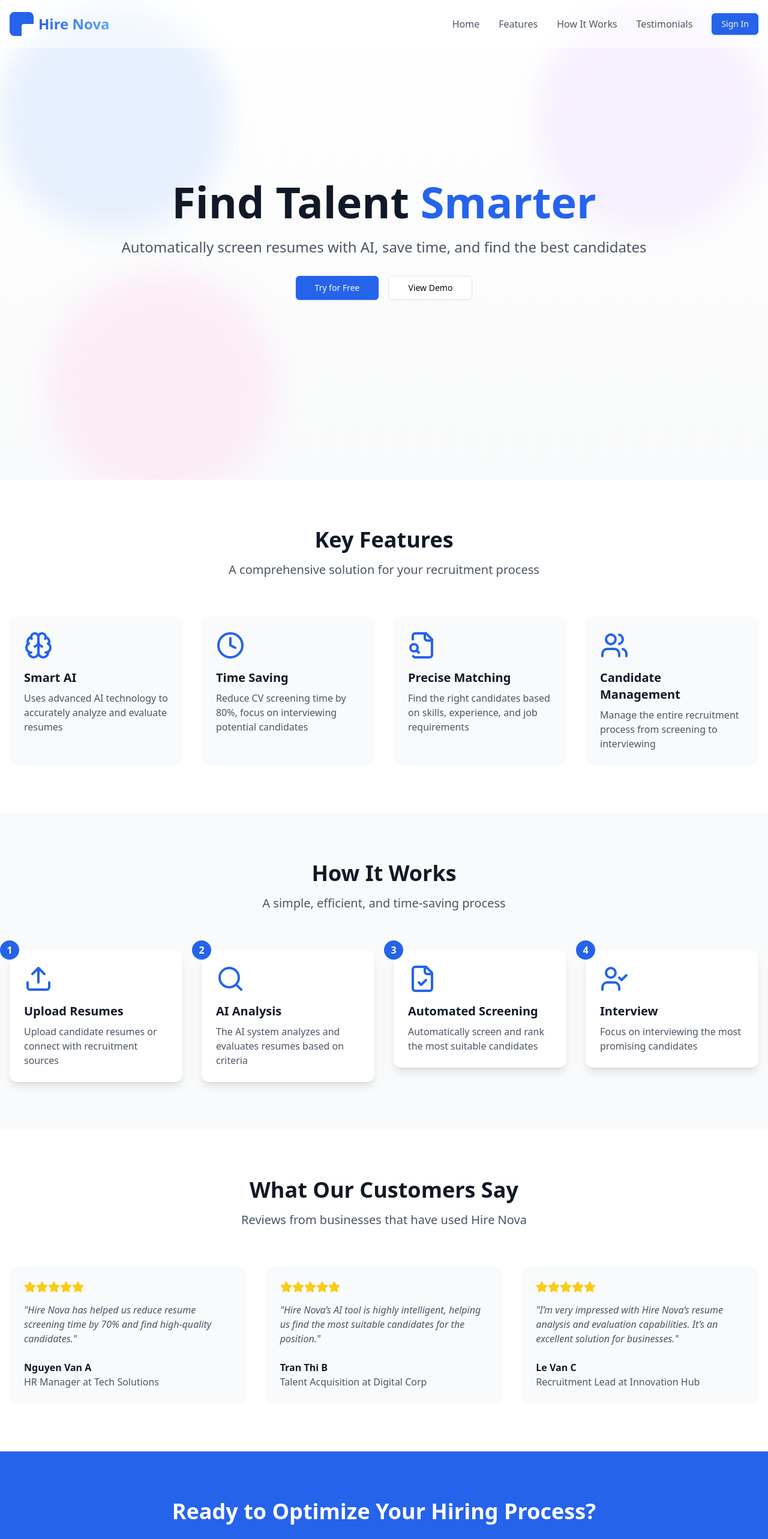
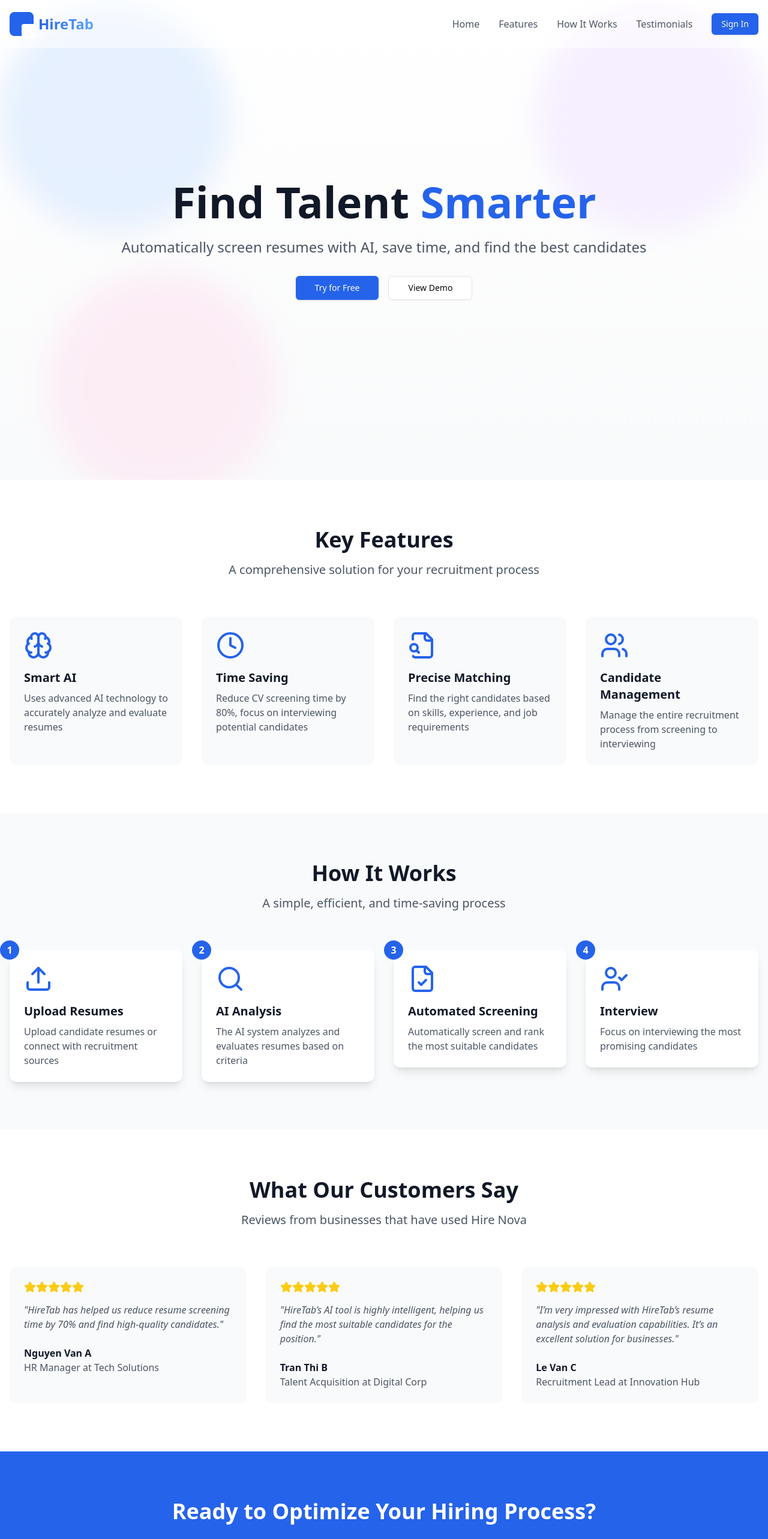
Before and after one commit to dscdut/HireNova, a React (Vite) app in the folder frontend/: page / in a window 1280 px wide. Shown: the top 2566 px of the page at 60% size. Built offline with nearby package versions, Linux system fonts and the light colour scheme.

Commit message:
Feat/scan cv n8n (#16) (#22)
* Feature Scan CV N8N

* feat/scan-cv-n8n api n8n

Co-authored-by: DTK-18 <120298180+hodinhtuankiet@users.noreply.github.com>

```diff
--- a/frontend/index.html
+++ b/frontend/index.html
@@ -4,7 +4,7 @@
     <meta charset="UTF-8" />
     <link rel="icon" type="image/svg+xml" href="/vite.svg" />
     <meta name="viewport" content="width=device-width, initial-scale=1.0" />
-    <title>HireNova - GDSGoC_DUT</title>
+    <title>HireTab - GDSGoC_DUT</title>
   </head>
   <body>
     <div id="root"></div>
--- a/frontend/src/components/landing/Footer.jsx
+++ b/frontend/src/components/landing/Footer.jsx
@@ -30,7 +30,7 @@ const Footer = () => {
   ]
 
   const contactInfo = [
-    { icon: <Mail className="w-5 h-5" />, text: 'contact@hirenova.com' },
+    { icon: <Mail className="w-5 h-5" />, text: 'contact@hireTab.com' },
     { icon: <Phone className="w-5 h-5" />, text: '+84 123 456 789' },
     { icon: <MapPin className="w-5 h-5" />, text: 'Hanoi, Vietnam' }
   ]
@@ -46,7 +46,7 @@ const Footer = () => {
             transition={{ duration: 0.5 }}
             viewport={{ once: true }}
           >
-            <h3 className="mb-4 text-2xl font-bold text-white">Hire Nova</h3>
+            <h3 className="mb-4 text-2xl font-bold text-white">HireTab</h3>
             <p className="mb-4">
               Smart AI solution helping businesses efficiently find and screen candidates
             </p>
@@ -148,7 +148,7 @@ const Footer = () => {
           viewport={{ once: true }}
           className="pt-8 mt-12 text-center border-t border-gray-800"
         >
-          <p>&copy; {new Date().getFullYear()} Hire Nova. All rights reserved.</p>
+          <p>&copy; {new Date().getFullYear()} HireTab. All rights reserved.</p>
         </motion.div>
       </div>
     </footer>
--- a/frontend/src/components/landing/Logo.jsx
+++ b/frontend/src/components/landing/Logo.jsx
@@ -38,7 +38,7 @@ const Logo = ({ className = '' }) => {
           />
         </div>
         <span className="text-2xl font-bold text-transparent bg-gradient-to-r from-blue-600 to-blue-400 bg-clip-text">
-          Hire Nova
+          HireTab
         </span>
       </motion.div>
     </Link>
--- a/frontend/src/components/landing/Testimonials.jsx
+++ b/frontend/src/components/landing/Testimonials.jsx
@@ -7,7 +7,7 @@ const testimonials = [
     position: 'HR Manager',
     company: 'Tech Solutions',
     content:
-      'Hire Nova has helped us reduce resume screening time by 70% and find high-quality candidates.',
+      'HireTab has helped us reduce resume screening time by 70% and find high-quality candidates.',
     rating: 5
   },
   {
@@ -15,7 +15,7 @@ const testimonials = [
     position: 'Talent Acquisition',
     company: 'Digital Corp',
     content:
-      'Hire Nova’s AI tool is highly intelligent, helping us find the most suitable candidates for the position.',
+      'HireTab’s AI tool is highly intelligent, helping us find the most suitable candidates for the position.',
     rating: 5
   },
   {
@@ -23,7 +23,7 @@ const testimonials = [
     position: 'Recruitment Lead',
     company: 'Innovation Hub',
     content:
-      'I’m very impressed with Hire Nova’s resume analysis and evaluation capabilities. It’s an excellent solution for businesses.',
+      'I’m very impressed with HireTab’s resume analysis and evaluation capabilities. It’s an excellent solution for businesses.',
     rating: 5
   }
 ]
--- a/frontend/src/pages/HR/components/Logo.jsx
+++ b/frontend/src/pages/HR/components/Logo.jsx
@@ -38,7 +38,7 @@ const Logo = ({ className = '' }) => {
           />
         </div>
         <span className="text-2xl font-bold text-transparent bg-gradient-to-r from-blue-600 to-blue-400 bg-clip-text">
-          Hire Nova
+          HireTab
         </span>
       </motion.div>
     </Link>
--- a/frontend/src/pages/login/Login.jsx
+++ b/frontend/src/pages/login/Login.jsx
@@ -126,7 +126,7 @@ export default function Login() {
               transition={{ duration: 0.5, delay: 0.3 }}
               className="mt-2 text-sm text-gray-600"
             >
-              Log in to continue with Hire Nova
+              Log in to continue with HireTab
             </motion.p>
           </div>
 
--- a/frontend/src/pages/register/Register.jsx
+++ b/frontend/src/pages/register/Register.jsx
@@ -105,7 +105,7 @@ export default function Register() {
               transition={{ duration: 0.5, delay: 0.3 }}
               className="mt-2 text-sm text-gray-600"
             >
-              Join Hire Nova to explore the best job opportunities
+              Join HireTab to explore the best job opportunities
             </motion.p>
           </div>
 
```
Also changed, not shown: 1 other file (tests, documents, lock files or other folders).
